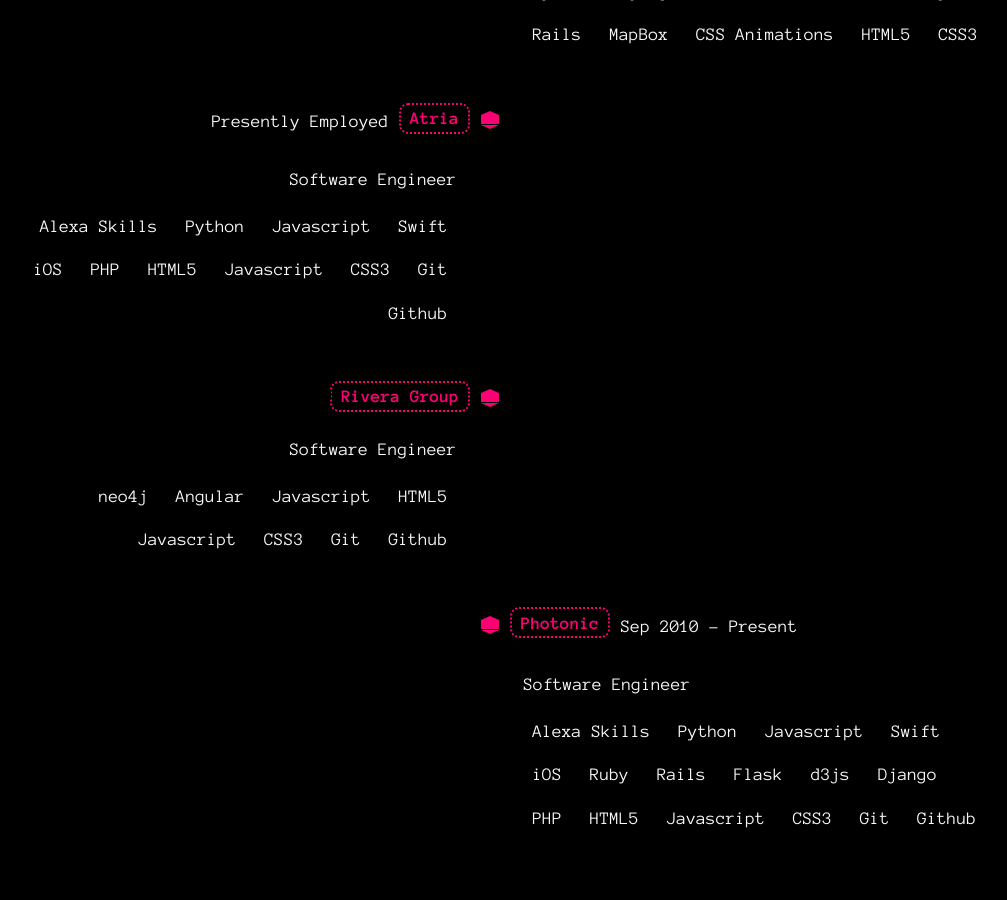
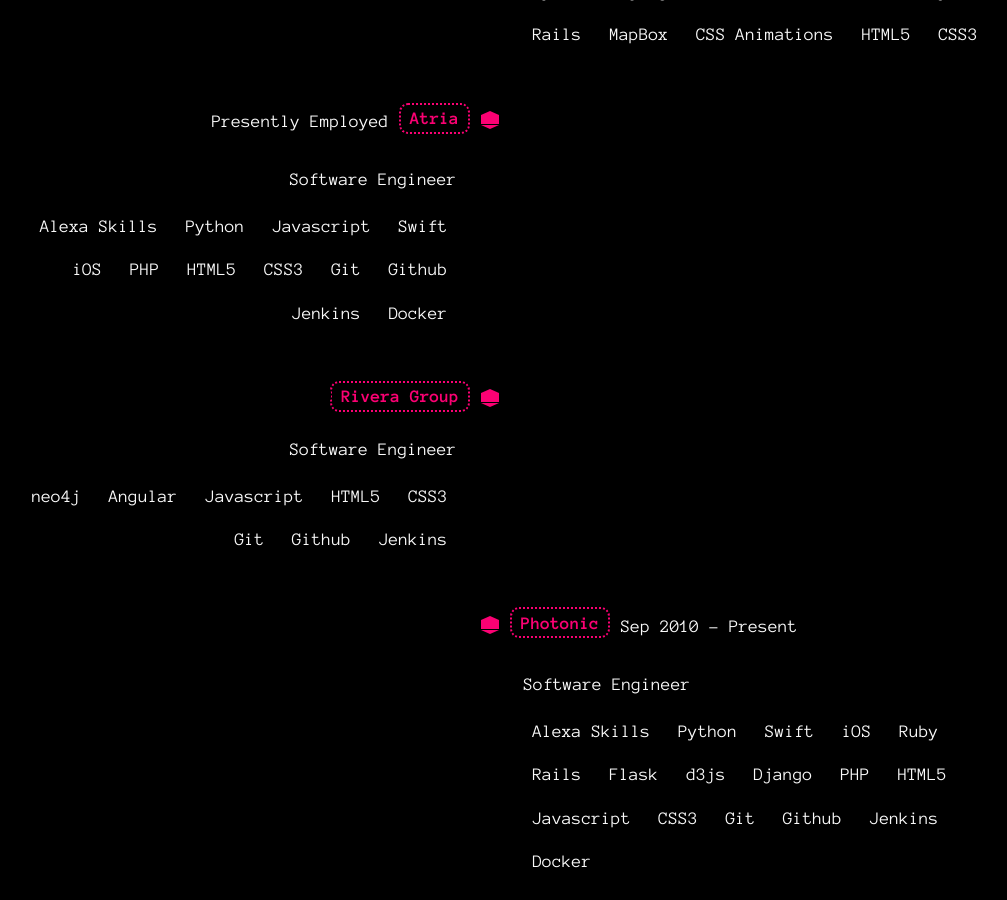
Before and after one commit to cheapwebmonkey/portfolio, a Jekyll site: the page built from index.html, in a window 1280 px wide and 900 px high, scrolled down 3135 px. Shown: the whole window, without its empty margins (176-1183 px from the left). Built offline with Jekyll 4.4.1, drawn with Linux system fonts in a browser that asks for light colours.

Commit message:
removes dupes

```diff
--- a/_data/timeline.yml
+++ b/_data/timeline.yml
@@ -27,10 +27,11 @@
     - tag: iOS
     - tag: PHP
     - tag: HTML5
-    - tag: Javascript
     - tag: CSS3
     - tag: Git
     - tag: Github
+    - tag: Jenkins
+    - tag: Docker
   timeline-side: left
 
 - title: Rivera Group
@@ -41,10 +42,10 @@
     - tag: Angular
     - tag: Javascript
     - tag: HTML5
-    - tag: Javascript
     - tag: CSS3
     - tag: Git
     - tag: Github
+    - tag: Jenkins
   timeline-side: left
 
 - title: Photonic
@@ -53,7 +54,6 @@
   tags:
     - tag: Alexa Skills
     - tag: Python
-    - tag: Javascript
     - tag: Swift
     - tag: iOS
     - tag: Ruby
@@ -67,6 +67,8 @@
     - tag: CSS3
     - tag: Git
     - tag: Github
+    - tag: Jenkins
+    - tag: Docker
   timeline-side: right
 
 # - title: Global Data Ethics
```
